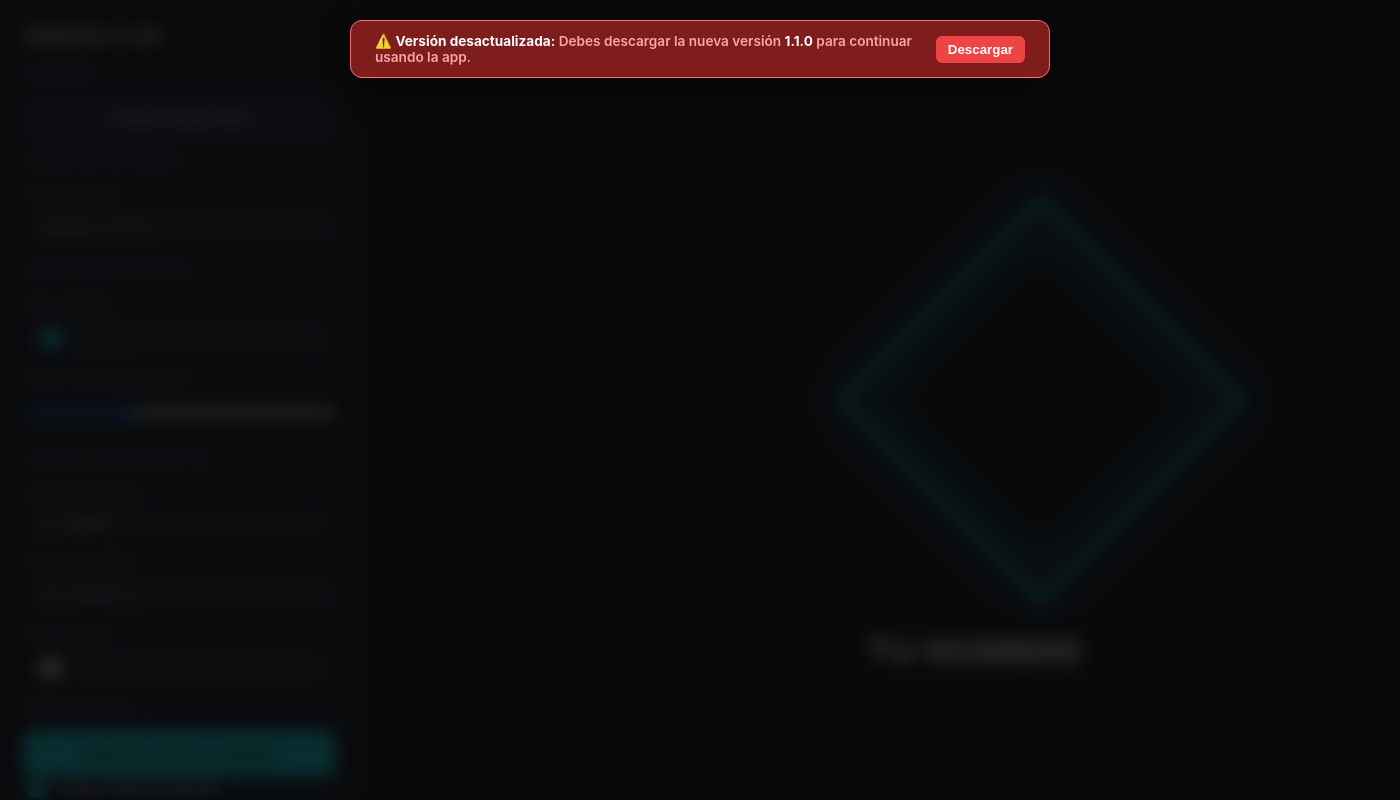
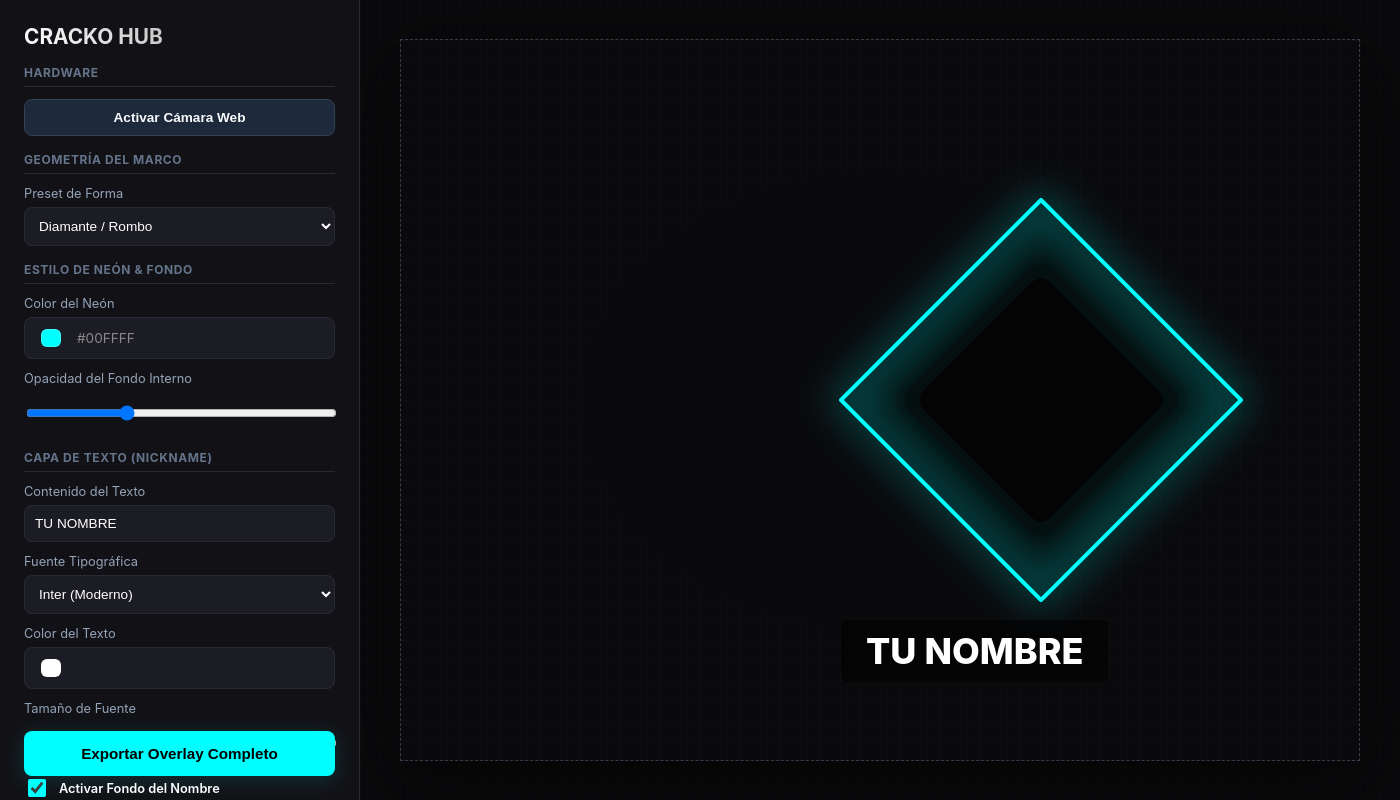
Before and after one commit to Alvr5/softwarecracko, an Electron app: page index.html in a window 1400 px wide. Drawn offline with nearby package versions, Linux system fonts and the light colour scheme.

Commit message:
Add files via upload

```diff
--- a/index.html
+++ b/index.html
@@ -631,7 +631,7 @@
   // --- 📆 CONTROL DE VERSIONES MANUAL (SISTEMA SEGURO) ---
 
   // 1. La versión física de este archivo actual.
-  const MI_VERSION_ACTUAL = "1.0.0";
+  const MI_VERSION_ACTUAL = "1.1.0";
 
   // 2. La versión mínima que pides para trabajar.
   const VERSION_REQUERIDA = "1.1.0";
```
